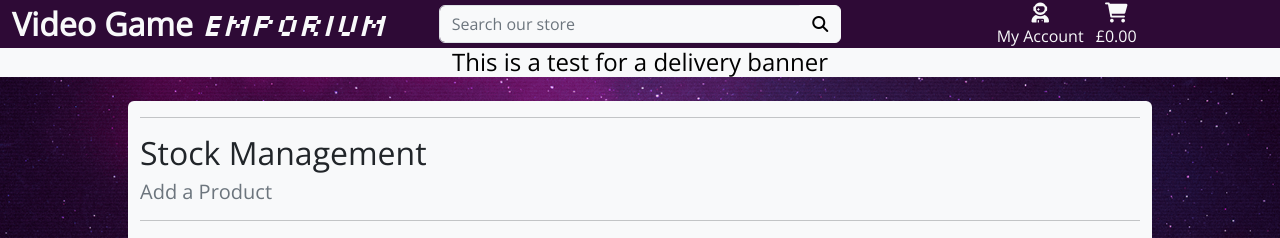
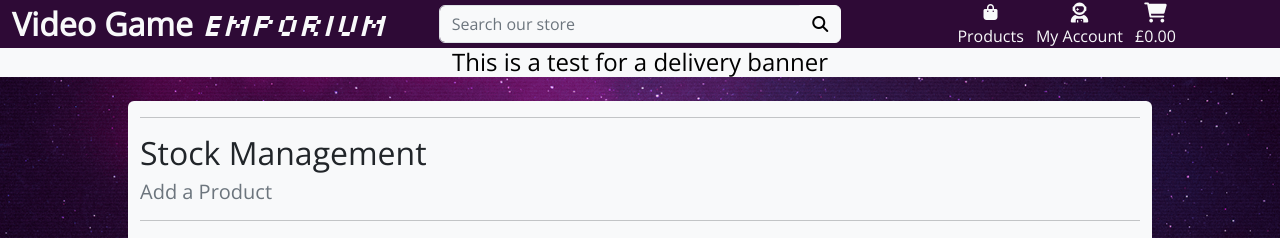
Before and after one commit to joshfreeman00/VideoGameEmporium-MS4, a Django app: page /products/add/ in a window 1280 px wide. Shown: the top 238 px of the page. Run offline with Django 3.2, Linux system fonts and the light colour scheme; the visitor is signed in with stand-in values (Sample User, id 1); data that the repository does not hold is empty.

Commit message:
Implement navigation links for products

```diff
--- a/templates/base.html
+++ b/templates/base.html
@@ -70,6 +70,18 @@
             <a class="text-light nav-link" href="#" id="user-options" data-bs-toggle="dropdown" aria-haspopup="true"
               aria-expanded="false">
               <div class="text-center">
+                <div><i class="fa-solid fa-bag-shopping"></i></div>
+                <p class="my-0">Products</p>
+              </div>
+            </a>
+            <div class="dropdown-menu border-0" aria-labelledby="user-options">
+              <a href="{% url 'products' %}" class="dropdown-item">All Products</a>
+            </div>
+          </li>
+          <li class="list-inline-item dropdown">
+            <a class="text-light nav-link" href="#" id="user-options" data-bs-toggle="dropdown" aria-haspopup="true"
+              aria-expanded="false">
+              <div class="text-center">
                 <div><i class="fas fa-user-astronaut fa-lg"></i></div>
                 <p class="my-0">My Account</p>
               </div>
```
